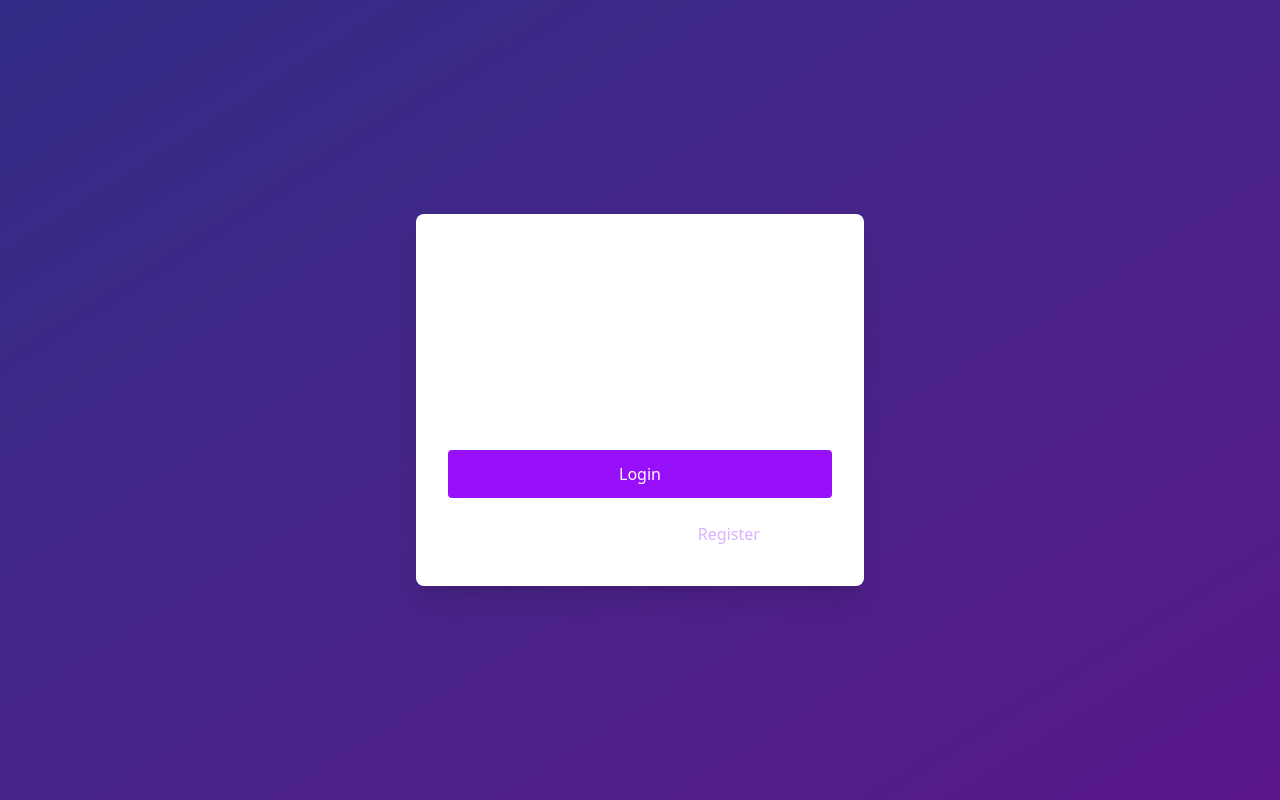
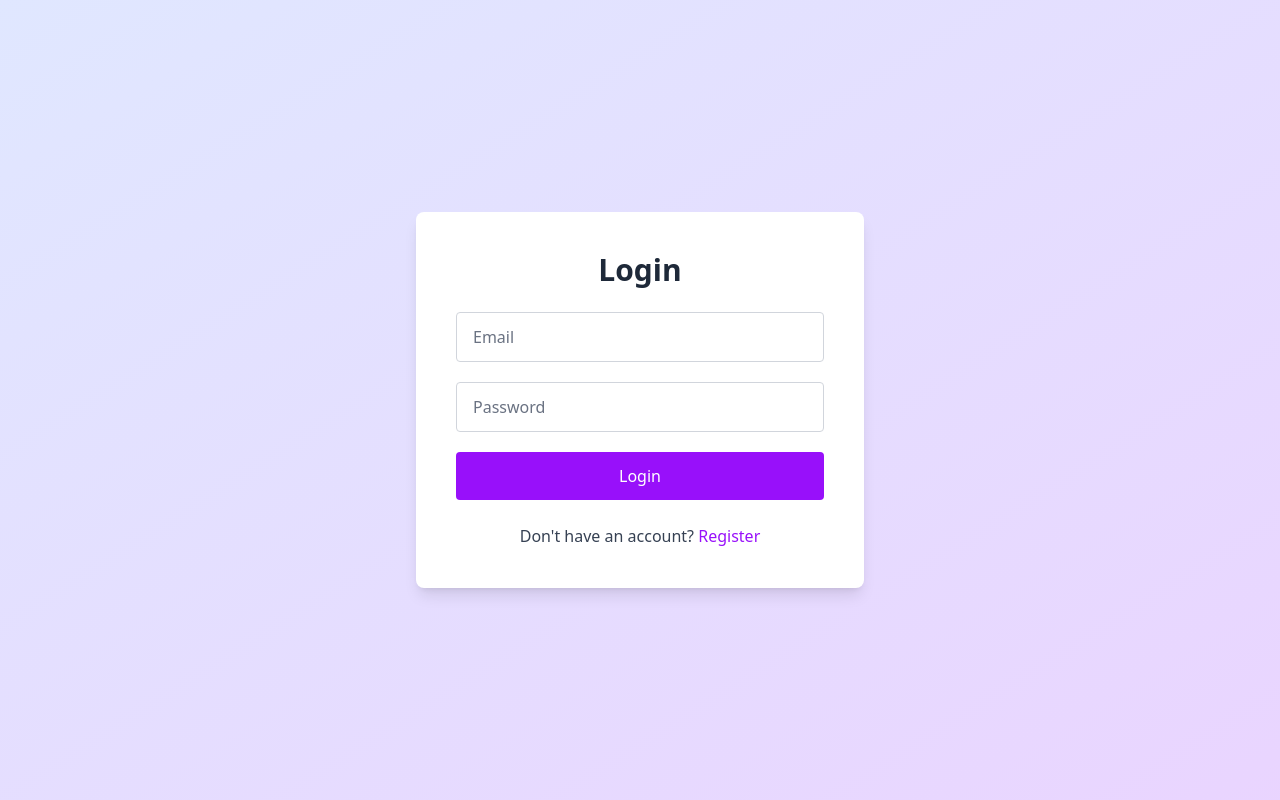
Before and after one commit to riyaa-dev/excelvision, a React (Vite) app in the folder frontend/: page /login in a window 1280 px wide. Built offline with nearby package versions, Linux system fonts and the light colour scheme.

Commit message:
Refactor login page styling for improved aesthetics and user experience

```diff
--- a/frontend/src/pages/login.jsx
+++ b/frontend/src/pages/login.jsx
@@ -17,11 +17,11 @@ const Login = () => {
     });
   };
     return (
-    <div className="min-h-screen flex items-center justify-center bg-gradient-to-br from-indigo-900 to-purple-900">
-      <div className="bg-white bg-opacity-5 backdrop-blur-lg shadow-xl rounded-lg px-8 py-10 w-full max-w-md">
-        <h2 className="text-3xl font-bold text-white text-center mb-6">Sign In</h2>
+    <div className="min-h-screen flex items-center justify-center bg-gradient-to-br from-indigo-100 to-purple-200 px-4">
+      <div className="bg-white shadow-lg rounded-lg px-10 py-10 w-full max-w-md">
+        <h2 className="text-3xl font-bold text-gray-800 text-center mb-6">Login</h2>
 
-        {error && <p className="text-red-400 text-center mb-4">{error}</p>}
+        {error && <p className="text-red-500 text-center mb-4">{error}</p>}
 
         <form onSubmit={handleSubmit} className="space-y-5">
           <input
@@ -30,7 +30,7 @@ const Login = () => {
             placeholder="Email"
             value={formData.email}
             onChange={handleChange}
-            className="w-full px-4 py-3 rounded bg-white bg-opacity-10 text-white placeholder-white outline-none focus:ring-2 focus:ring-purple-400"
+            className="w-full px-4 py-3 rounded border border-gray-300 text-gray-800 placeholder-gray-500 focus:outline-none focus:ring-2 focus:ring-purple-500"
           />
           <input
             name="password"
@@ -38,7 +38,7 @@ const Login = () => {
             placeholder="Password"
             value={formData.password}
             onChange={handleChange}
-            className="w-full px-4 py-3 rounded bg-white bg-opacity-10 text-white placeholder-white outline-none focus:ring-2 focus:ring-purple-400"
+            className="w-full px-4 py-3 rounded border border-gray-300 text-gray-800 placeholder-gray-500 focus:outline-none focus:ring-2 focus:ring-purple-500"
           />
           <button
             type="submit"
@@ -48,11 +48,11 @@ const Login = () => {
           </button>
         </form>
 
-        <div className="mt-6 text-center text-white">
-          Don’t have an account?{' '}
+        <div className="mt-6 text-center text-gray-700">
+          Don't have an account?{' '}
           <span
             onClick={() => navigate('/register')}
-            className="text-purple-300 hover:underline cursor-pointer"
+            className="text-purple-600 hover:underline cursor-pointer"
           >
             Register
           </span>
```
